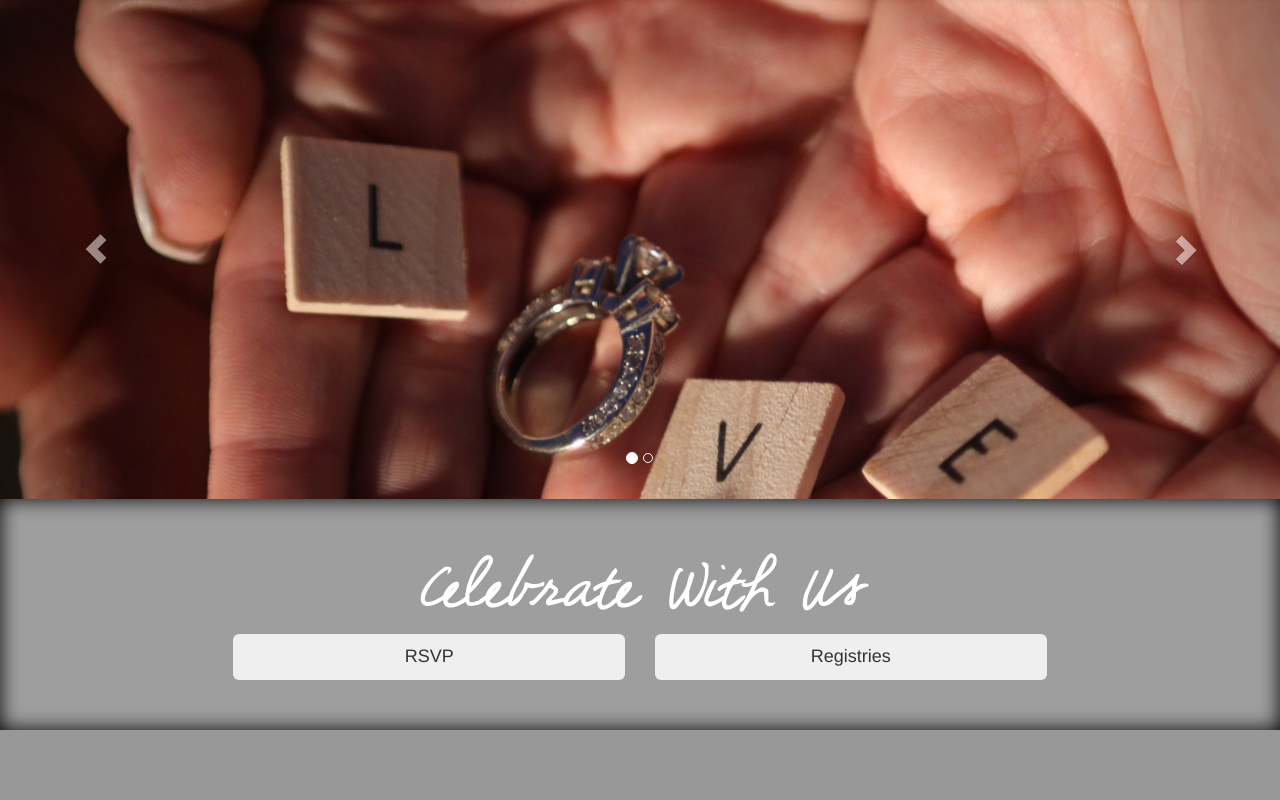
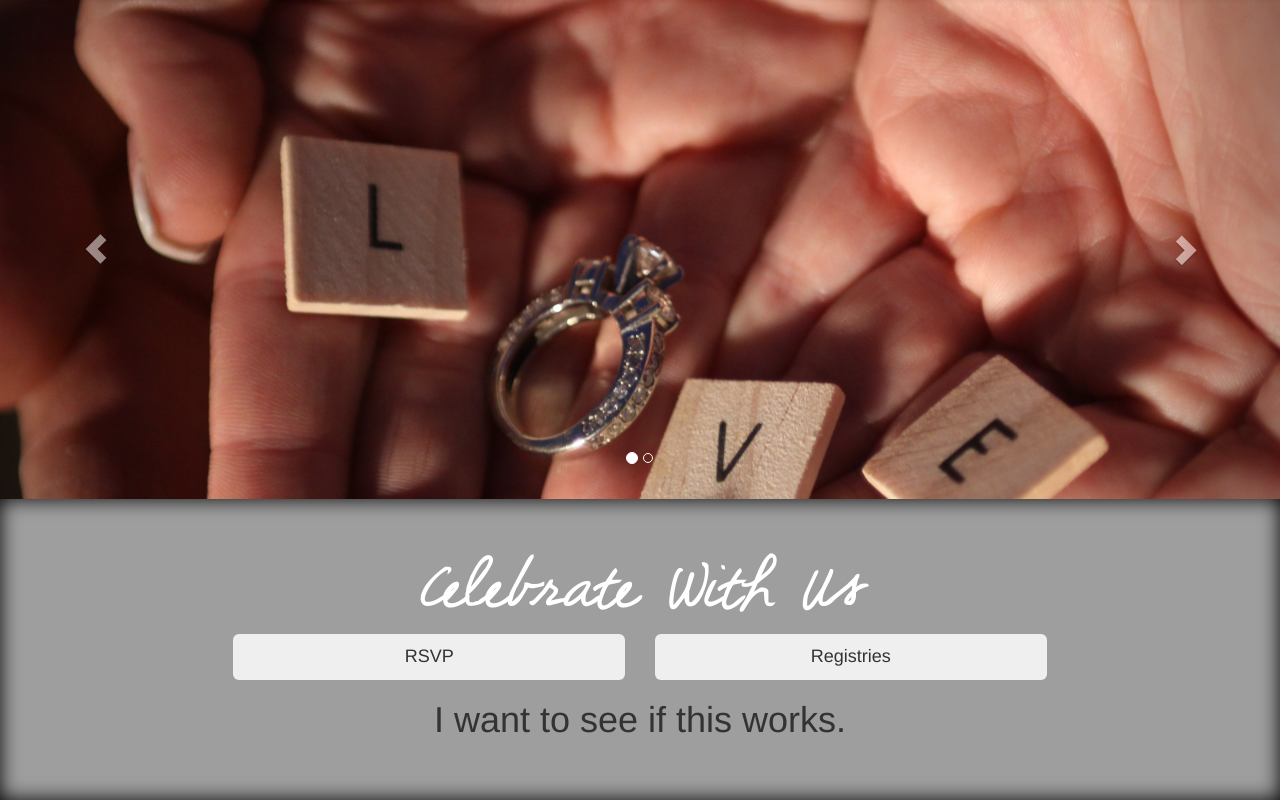
Before and after one commit to DogburnDesign/estheranddj, a PHP site: page /estheranddj/ in a window 1280 px wide. Shown: the part 72-872 px from the top of the page. Before the commit the page ends 802 px from the top, so only its background shows below. Run offline with PHP 8.4, Linux system fonts and the light colour scheme; style sheets or scripts are compiled from the project's sources.

Commit message:
Testing Change
Adding a change

```diff
--- a/index.php
+++ b/index.php
@@ -17,6 +17,8 @@
                 <div class="col-md-6"><button class="btn btn-lg btn-block">Registries</button></div>
             </div>
         </div>
+
+        <div class="col-md-12"><h1>I want to see if this works.</h1></div>
     </div>
 
 
```
